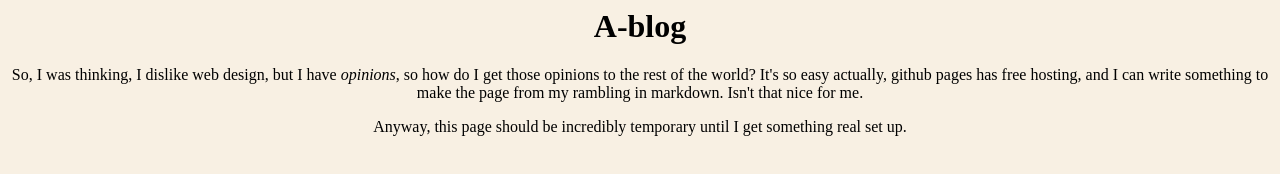
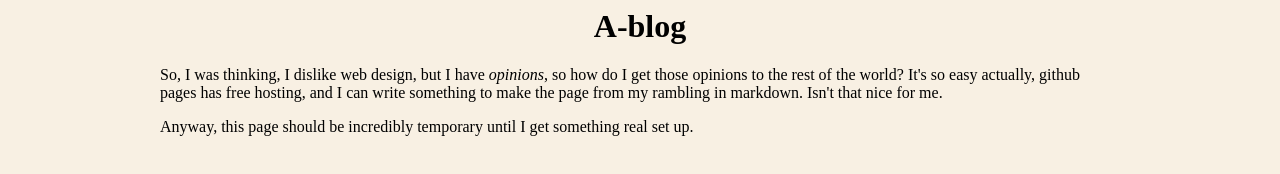
Before and after one commit to Zepeacedust/zepeacedust.github.io, a plain HTML site: page index.html in a window 1280 px wide. Drawn offline with Linux system fonts and the light colour scheme.

Commit message:
Komið infrastructure til að byggja index

```diff
--- a/style/style.css
+++ b/style/style.css
@@ -1,8 +1,13 @@
 body {
     background: #F8F0E3;
+    text-align: left;
+}
+
+h1 {
     text-align: center;
 }
 
 .central {
-    max-width: 100em
+    max-width: 60em;
+    margin: 0 auto;
 }
```
Also changed, not shown: blog/First_Post_Woo.html (renamed from blogFirst_Post_Woo.html), templates/template.html (renamed from template.html), 2 other files.
